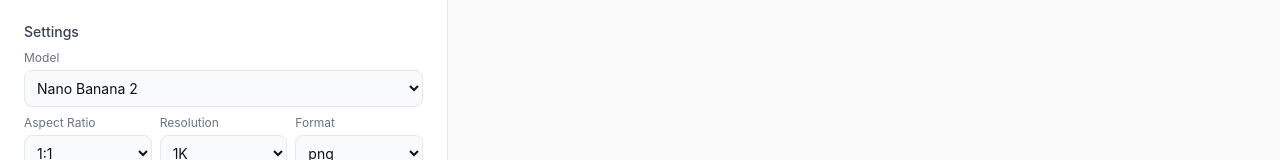
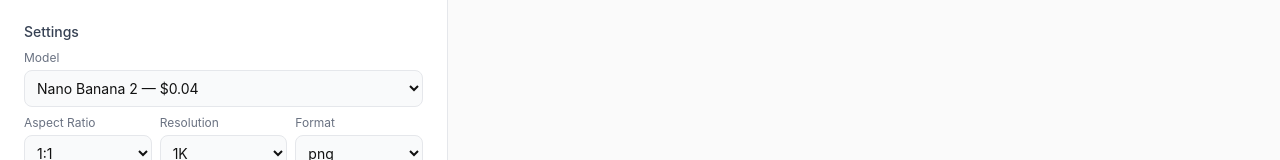
Before and after one commit to unicorn-monster/static-ads-generator, a Next.js app: page / in a window 1280 px wide. Shown: the part 465-625 px from the top of the page. Built offline with nearby package versions, Linux system fonts and the light colour scheme.

Commit message:
cập nhật label model và thêm giá

```diff
--- a/app/page.tsx
+++ b/app/page.tsx
@@ -50,9 +50,9 @@ const RESOLUTIONS = ["1K", "2K", "4K"];
 const FORMATS = ["png", "jpg"];
 
 const MODELS = [
-  { id: "nano-banana-2", label: "Nano Banana 2" },
-  { id: "nano-banana-pro", label: "Nano Banana Pro" },
-  { id: "gpt-image-2-image-to-image", label: "GPT Image-2 (img→img)" },
+  { id: "nano-banana-2", label: "Nano Banana 2 — $0.04" },
+  { id: "nano-banana-pro", label: "Nano Banana Pro — $0.09" },
+  { id: "gpt-image-2-image-to-image", label: "GPT Image-2 — $0.06" },
 ] as const;
 type ModelId = typeof MODELS[number]["id"];
 
```
